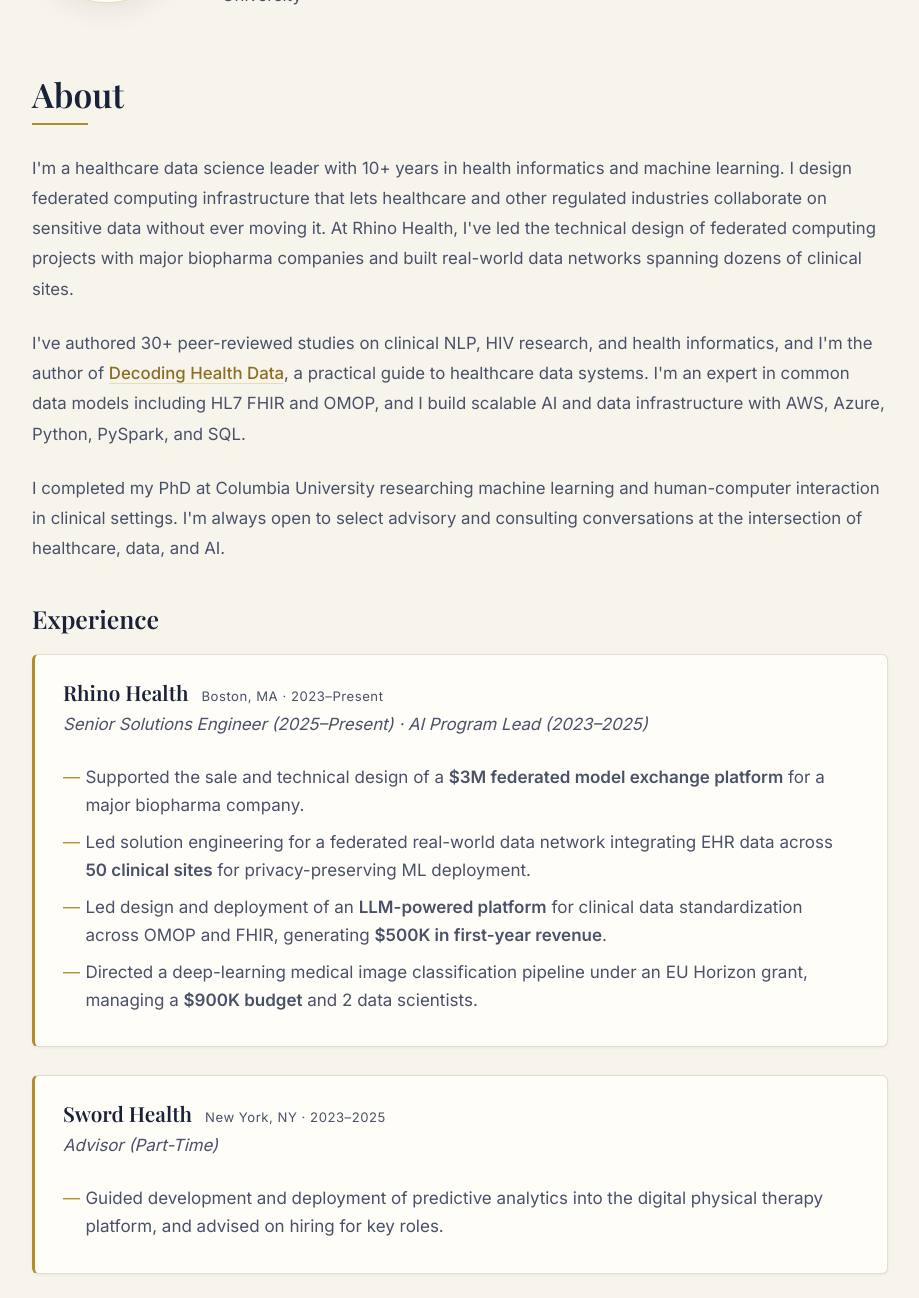
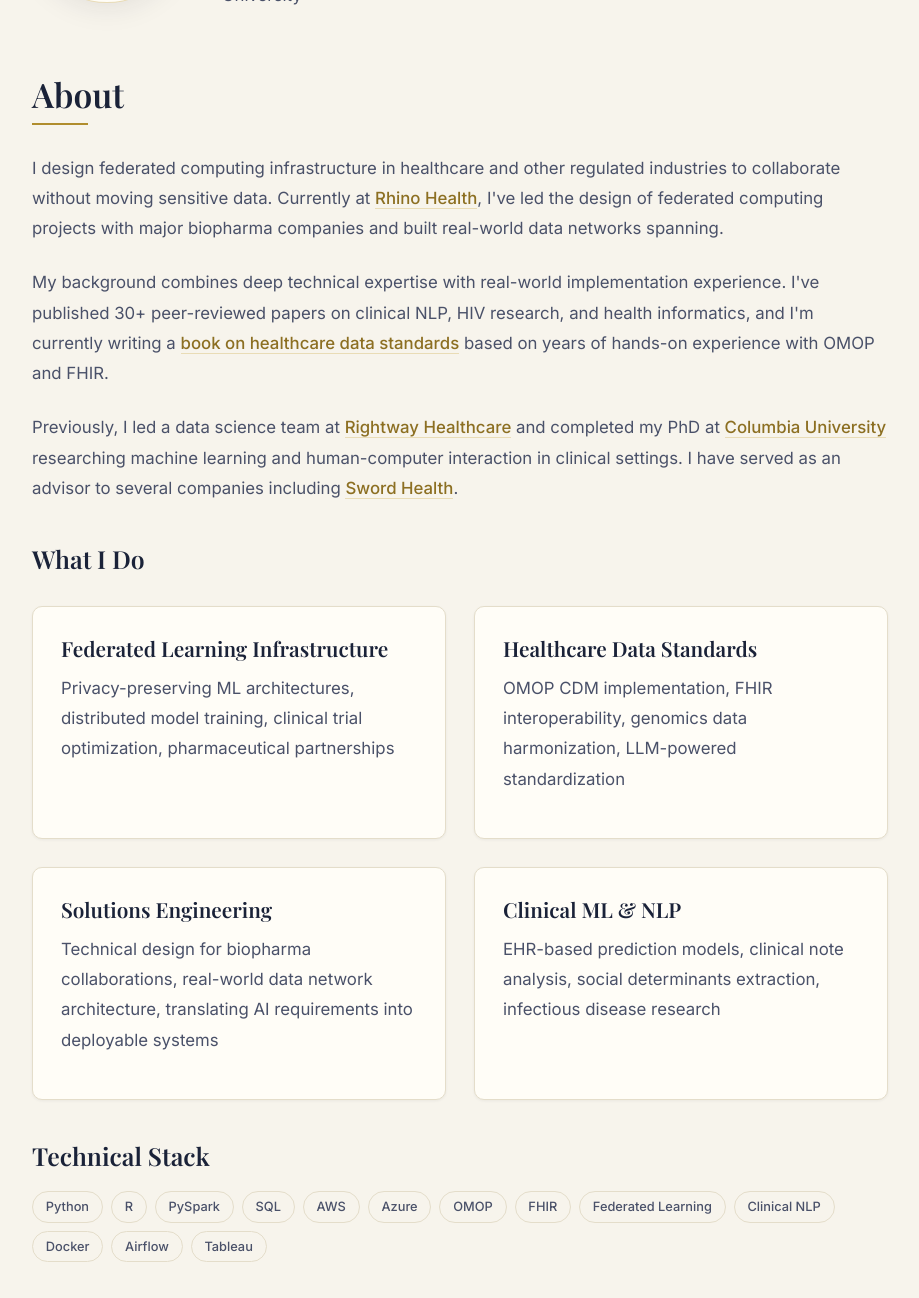
Before and after one commit to danieljfeller/danieljfeller.github.io, a Jekyll site: the page built from index.md, in a window 1280 px wide and 1400 px high, scrolled down 235 px, cut to the strip 102-1400 px from the top of the window. Shown: the whole strip, without its empty margins (180-1099 px from the left). Built offline with Jekyll 4.4.1, drawn with Linux system fonts in a browser that asks for light colours; some of the changed text lies outside the part shown.

Commit message:
content: revert About to concise hyperlinked prose
Replace the resume-style Experience timeline with the original
three-paragraph About bio, adding inline links to Rhino Health,
Rightway Healthcare, Columbia, Sword Health, and the book.

Co-Authored-By: Claude Sonnet 4.6 <noreply@anthropic.com>

```diff
--- a/index.md
+++ b/index.md
@@ -15,51 +15,11 @@ title: About
 <section class="about-content">
   <h2>About</h2>
 
-  <p>I'm a healthcare data science leader with 10+ years in health informatics and machine learning. I design federated computing infrastructure that lets healthcare and other regulated industries collaborate on sensitive data without ever moving it. At Rhino Health, I've led the technical design of federated computing projects with major biopharma companies and built real-world data networks spanning dozens of clinical sites.</p>
+  <p>I design federated computing infrastructure in healthcare and other regulated industries to collaborate without moving sensitive data. Currently at <a href="https://www.rhinohealth.com/" target="_blank">Rhino Health</a>, I've led the design of federated computing projects with major biopharma companies and built real-world data networks spanning.</p>
 
-  <p>I've authored 30+ peer-reviewed studies on clinical NLP, HIV research, and health informatics, and I'm the author of <a href="/book/">Decoding Health Data</a>, a practical guide to healthcare data systems. I'm an expert in common data models including HL7 FHIR and OMOP, and I build scalable AI and data infrastructure with AWS, Azure, Python, PySpark, and SQL.</p>
+  <p>My background combines deep technical expertise with real-world implementation experience. I've published 30+ peer-reviewed papers on clinical NLP, HIV research, and health informatics, and I'm currently writing a <a href="/book/">book on healthcare data standards</a> based on years of hands-on experience with OMOP and FHIR.</p>
 
-  <p>I completed my PhD at Columbia University researching machine learning and human-computer interaction in clinical settings. I'm always open to select advisory and consulting conversations at the intersection of healthcare, data, and AI.</p>
-
-  <h3>Experience</h3>
-
-  <div class="experience-item">
-    <h4>Rhino Health <span class="exp-meta">Boston, MA · 2023&ndash;Present</span></h4>
-    <p class="exp-role">Senior Solutions Engineer (2025&ndash;Present) · AI Program Lead (2023&ndash;2025)</p>
-    <ul>
-      <li>Supported the sale and technical design of a <strong>$3M federated model exchange platform</strong> for a major biopharma company.</li>
-      <li>Led solution engineering for a federated real-world data network integrating EHR data across <strong>50 clinical sites</strong> for privacy-preserving ML deployment.</li>
-      <li>Led design and deployment of an <strong>LLM-powered platform</strong> for clinical data standardization across OMOP and FHIR, generating <strong>$500K in first-year revenue</strong>.</li>
-      <li>Directed a deep-learning medical image classification pipeline under an EU Horizon grant, managing a <strong>$900K budget</strong> and 2 data scientists.</li>
-    </ul>
-  </div>
-
-  <div class="experience-item">
-    <h4>Sword Health <span class="exp-meta">New York, NY · 2023&ndash;2025</span></h4>
-    <p class="exp-role">Advisor (Part-Time)</p>
-    <ul>
-      <li>Guided development and deployment of predictive analytics into the digital physical therapy platform, and advised on hiring for key roles.</li>
-    </ul>
-  </div>
-
-  <div class="experience-item">
-    <h4>Rightway Healthcare <span class="exp-meta">New York, NY · 2019&ndash;2023</span></h4>
-    <p class="exp-role">Director of Data Science (2020&ndash;2023) · Director of Analytics (2019&ndash;2020)</p>
-    <ul>
-      <li>Designed the data science infrastructure and built an ML &amp; clinical analytics pipeline on AWS; prototyped products on the GPT-3 API.</li>
-      <li>Built a PostgreSQL healthcare data warehouse and an automated Tableau environment producing <strong>2,000 quarterly client reports</strong>; managed up to 5 engineers and analysts.</li>
-    </ul>
-  </div>
-
-  <div class="experience-item">
-    <h4>Columbia University <span class="exp-meta">New York, NY · 2016&ndash;2020</span></h4>
-    <p class="exp-role">PhD in Biomedical Informatics · Graduate Researcher</p>
-    <ul>
-      <li>Researched clinical natural language processing with a focus on social determinants of health, generating large research datasets from the EHR at Columbia University Medical Center.</li>
-    </ul>
-  </div>
-
-  <p class="exp-earlier">Earlier: Data Scientist at the New York State Department of Health (2014&ndash;2016, awarded a Young Investigator Award by the International AIDS Society) and HBI Solutions (2016).</p>
+  <p>Previously, I led a data science team at <a href="https://www.rightwayhealthcare.com/" target="_blank">Rightway Healthcare</a> and completed my PhD at <a href="https://www.dbmi.columbia.edu/" target="_blank">Columbia University</a> researching machine learning and human-computer interaction in clinical settings. I have served as an advisor to several companies including <a href="https://swordhealth.com/" target="_blank">Sword Health</a>.</p>
 
   <h3>What I Do</h3>
 
```
